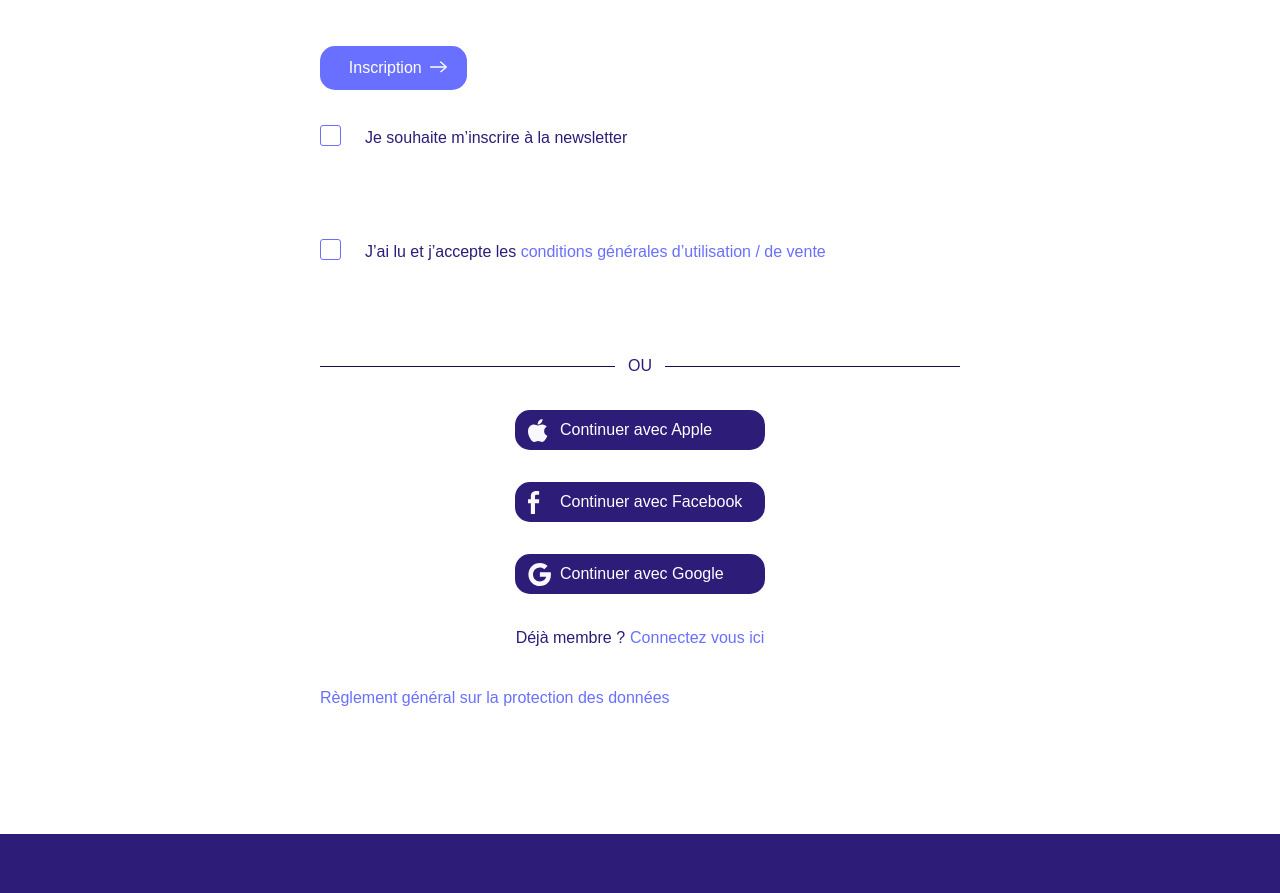
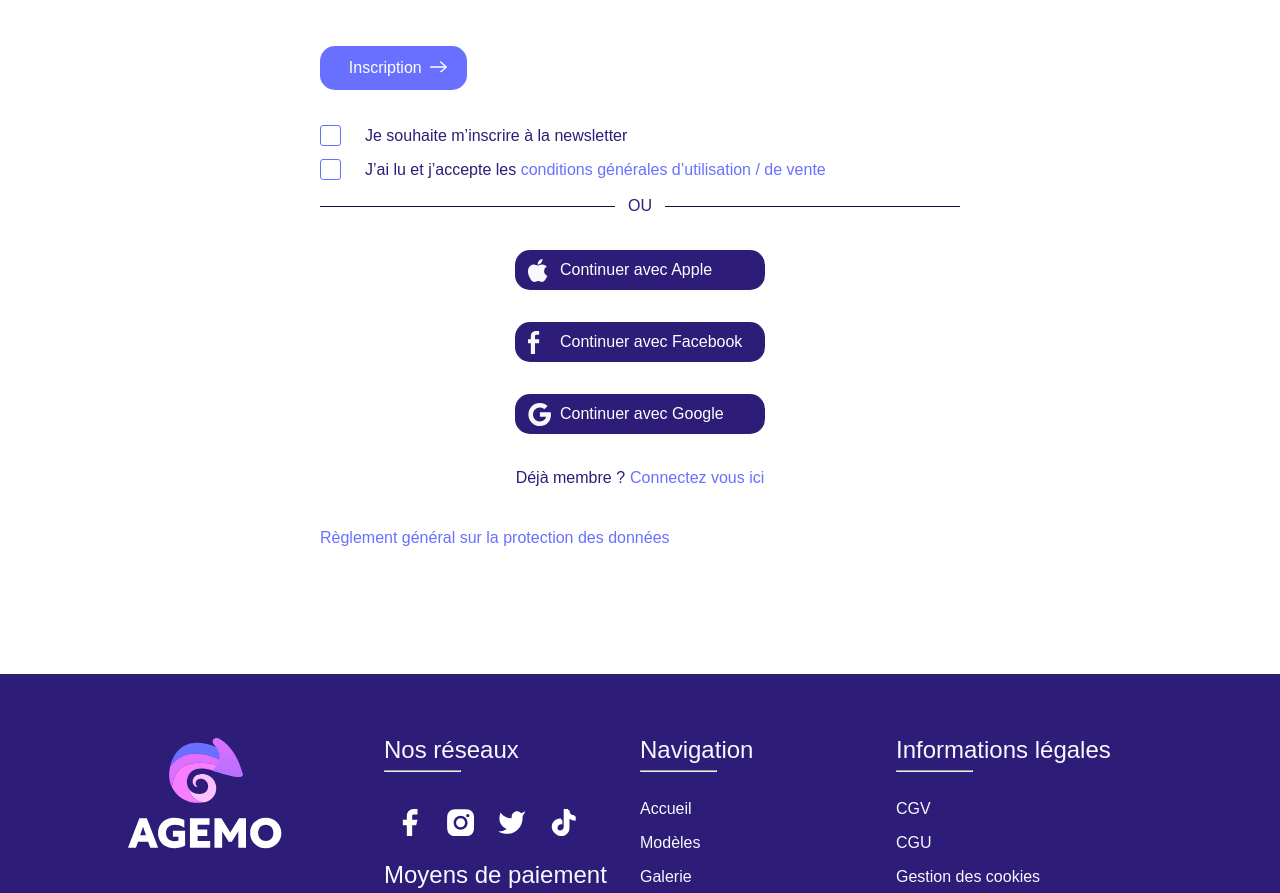
Before and after one commit to SeubJrd/agemovue, a Vue app: page /inscription in a window 1280 px wide. Shown: the part 940-1833 px from the top of the page. Built offline with nearby package versions, Linux system fonts and the light colour scheme; a web font is replaced by a local one.

Commit message:
Correction des inputs

```diff
--- a/src/views/Connexion.vue
+++ b/src/views/Connexion.vue
@@ -131,7 +131,7 @@ export default {
     left: 18%;
 }
 
-input{
+.formulaire__input{
     width: 49.6vw;
     height: 8vh;
     border: 1px solid $colorAction;
--- a/src/views/Inscription.vue
+++ b/src/views/Inscription.vue
@@ -115,7 +115,6 @@ export default {
       display: block;
       position: relative;
       padding-left: 45px;
-      padding-top: 5px;
       margin-bottom: 15px;
       cursor: pointer;
       }
```
